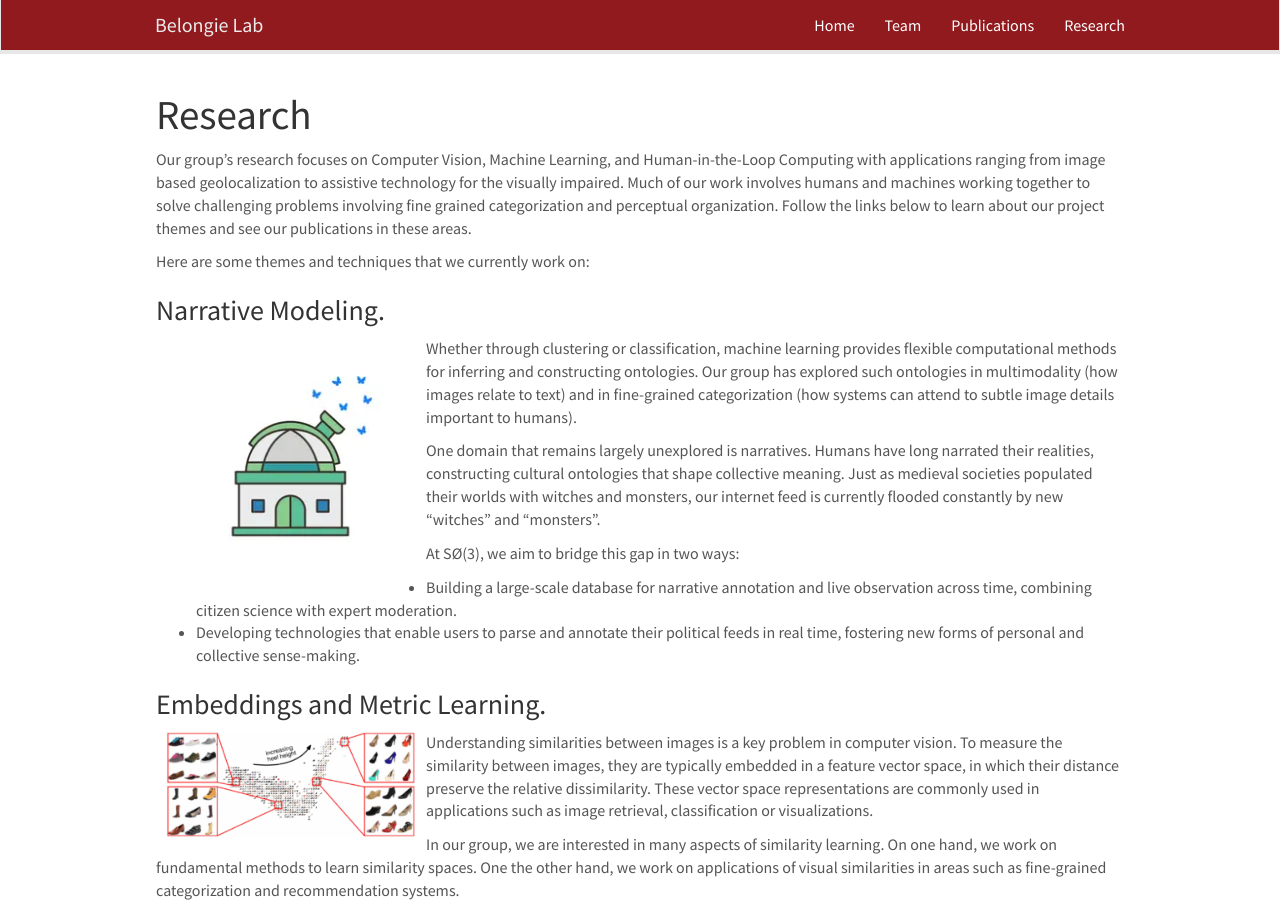
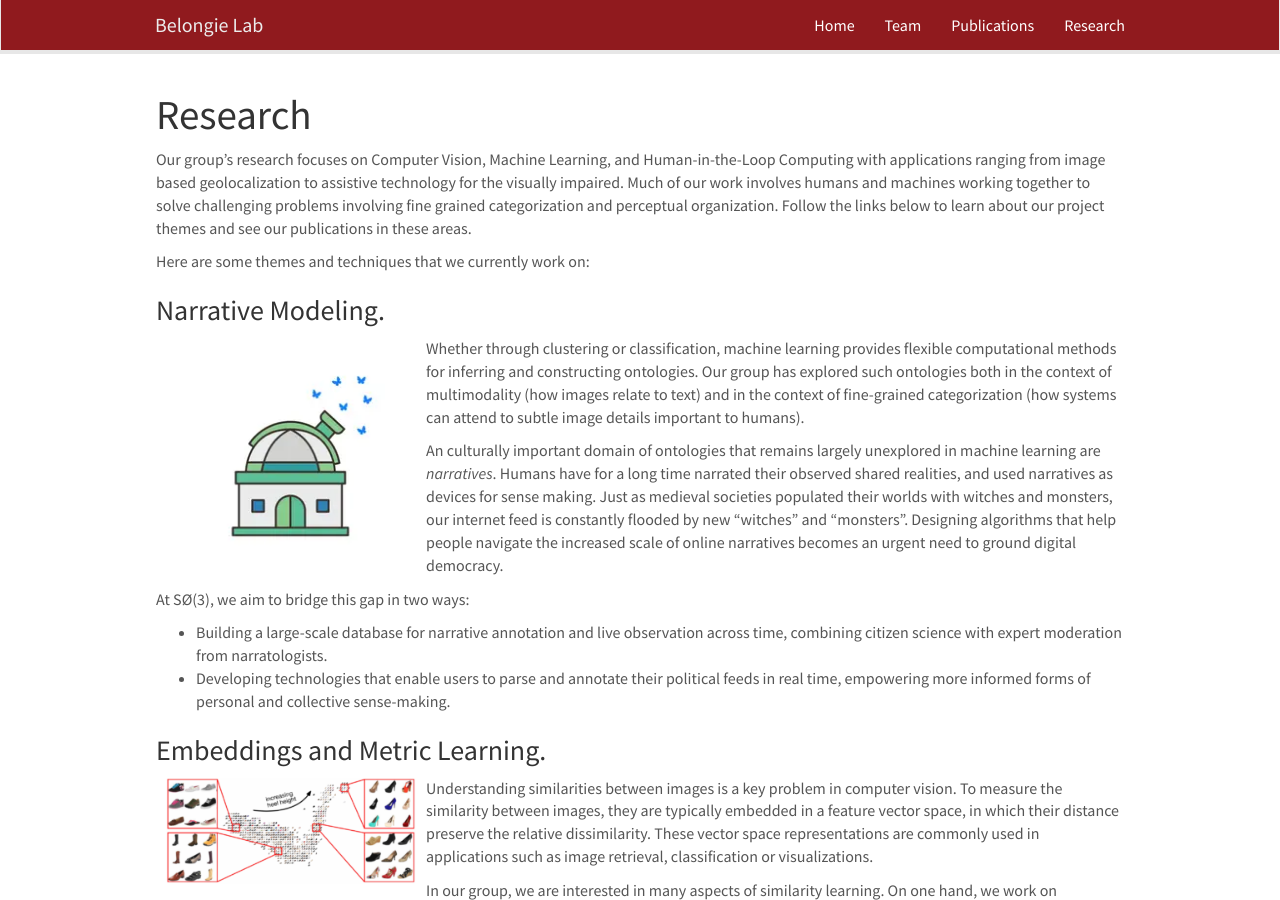
Before and after one commit to BelongieLab/belongielab.github.io, a Jekyll site: the page built from _pages/research.md, in a window 1280 px wide and 900 px high. Built offline with Jekyll 4.4.1, drawn with Linux system fonts in a browser that asks for light colours; nearby versions of some CDN libraries.

Commit message:
Enhanced clarity in the description of narrative modeling.

```diff
--- a/_pages/research.md
+++ b/_pages/research.md
@@ -13,14 +13,14 @@ Our group’s research focuses on Computer Vision, Machine Learning, and Human-i
 Here are some themes and techniques that we currently work on:
 
 ### Narrative Modeling. ###
-![]({{ site.url }}{{ site.baseurl }}/images/respic/nitw.webp){: style="width: 250px; float: left; margin: 0px 10px"}Whether through clustering or classification, machine learning provides flexible computational methods for inferring and constructing ontologies. Our group has explored such ontologies in multimodality (how images relate to text) and in fine-grained categorization (how systems can attend to subtle image details important to humans).
+![]({{ site.url }}{{ site.baseurl }}/images/respic/nitw.webp){: style="width: 250px; float: left; margin: 0px 10px"}Whether through clustering or classification, machine learning provides flexible computational methods for inferring and constructing ontologies. Our group has explored such ontologies both in the context of multimodality (how images relate to text) and in the context of fine-grained categorization (how systems can attend to subtle image details important to humans).
 
-One domain that remains largely unexplored is narratives. Humans have long narrated their realities, constructing cultural ontologies that shape collective meaning. Just as medieval societies populated their worlds with witches and monsters, our internet feed is currently flooded constantly by new "witches" and "monsters".
+An culturally important domain of ontologies that remains largely unexplored in machine learning are *narratives*. Humans have for a long time narrated their observed shared realities, and used narratives as devices for sense making. Just as medieval societies populated their worlds with witches and monsters, our internet feed is constantly flooded by new "witches" and "monsters". Designing algorithms that help people navigate the increased scale of online narratives becomes an urgent need to ground digital democracy.
 
 At SØ(3), we aim to bridge this gap in two ways:
 
-- Building a large-scale database for narrative annotation and live observation across time, combining citizen science with expert moderation.
-- Developing technologies that enable users to parse and annotate their political feeds in real time, fostering new forms of personal and collective sense-making.
+- Building a large-scale database for narrative annotation and live observation across time, combining citizen science with expert moderation from narratologists.
+- Developing technologies that enable users to parse and annotate their political feeds in real time, empowering more informed forms of personal and collective sense-making.
 
 
 ### Embeddings and  Metric Learning. ###
```
